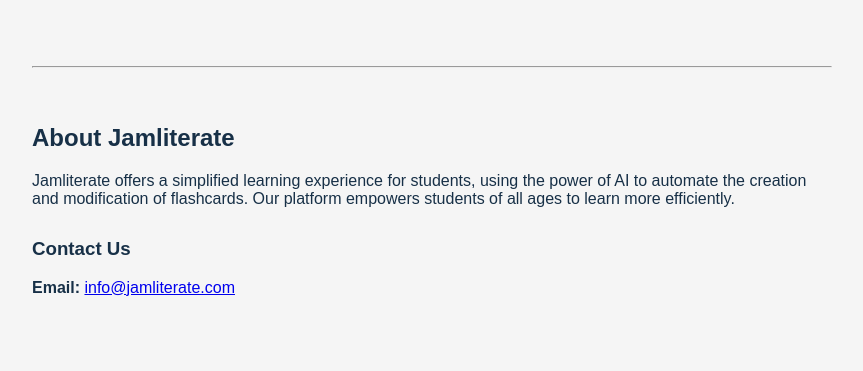
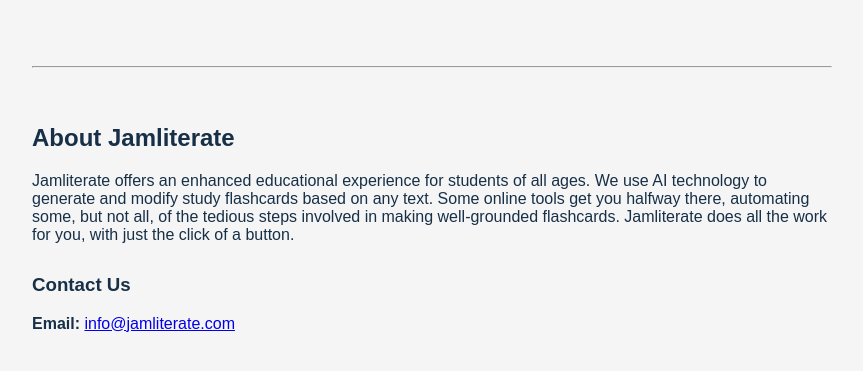
Before and after one commit to samcraftt/jamliterate, a Flask app: page / in a window 1280 px wide. Shown: the part 333-704 px from the top of the page, without its empty margins (208-1071 px from the left). Run offline with Flask 3, Linux system fonts and the light colour scheme; parts of the project's set-up code (start-up, migrations or seed data) failed here and were passed over.

Commit message:
Update home.html

```diff
--- a/templates/home.html
+++ b/templates/home.html
@@ -22,7 +22,8 @@
     <br><hr><br>
     <section class="about-section">
         <h2>About Jamliterate</h2>
-        <p>Jamliterate offers a simplified learning experience for students, using the power of AI to automate the creation and modification of flashcards. Our platform empowers students of all ages to learn more efficiently.</p>
+        <p>Jamliterate offers an enhanced educational experience for students of all ages. We use AI technology to generate and modify study flashcards based on any text. Some online tools get you halfway there,
+            automating some, but not all, of the tedious steps involved in making well-grounded flashcards. Jamliterate does all the work for you, with just the click of a button.</p>
     </section>
     <section class="contact-section">
         <h3>Contact Us</h3>
```
